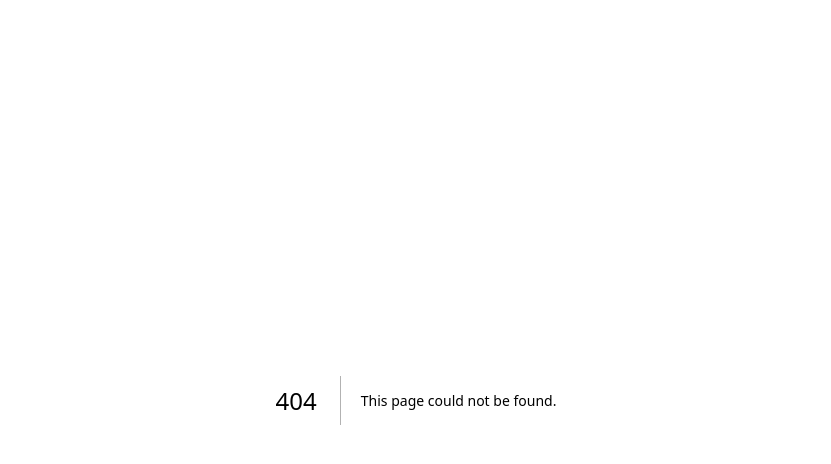
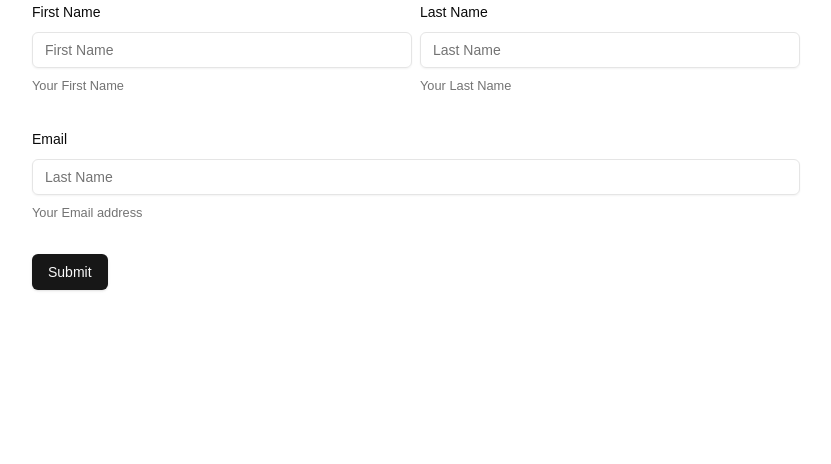
Before and after one commit to dingtingli/nextjs-form, a Next.js app: page /form01 in a window 1280 px wide. Before the commit this address had no page. Shown: the top 464 px of the page, without its empty margins (224-1055 px from the left). Built offline with nearby package versions, Linux system fonts and the light colour scheme.

Commit message:
add form01

```diff
--- /dev/null
+++ b/src/app/form01/form01.tsx
@@ -0,0 +1,79 @@
+"use client";
+
+import { useForm } from "react-hook-form";
+import { z } from "zod";
+import { schema } from "./formSchema";
+import { zodResolver } from "@hookform/resolvers/zod";
+import { Form, FormControl, FormDescription, FormField, FormItem, FormLabel, FormMessage } from "@/components/ui/form";
+import { Input } from "@/components/ui/input";
+import { Button } from "@/components/ui/button";
+
+type formSchema = z.output<typeof schema>;
+
+function onSubmit(data: formSchema) {
+    console.log(data);
+}
+
+export default function Form01() {
+
+    const form = useForm<formSchema>({
+        resolver: zodResolver(schema),
+        defaultValues: {
+            first: "",
+            last: "",
+            email: "",
+        },
+    });
+
+    return (
+        <Form {...form}>
+            <form className="space-y-8" onSubmit={form.handleSubmit(onSubmit)}>
+                <div className="flex gap-2">
+                    <FormField
+                        control={form.control}
+                        name="first"
+                        render={({ field }) => (
+                            <FormItem className="w-full">
+                                <FormLabel>First Name</FormLabel>
+                                <FormControl>
+                                    <Input {...field} placeholder="First Name" />
+                                </FormControl>
+                                <FormDescription>Your First Name</FormDescription>
+                                <FormMessage />
+                            </FormItem>
+                        )}
+                    />
+                    <FormField
+                        control={form.control}
+                        name="last"
+                        render={({ field }) => (
+                            <FormItem className="w-full">
+                                <FormLabel>Last Name</FormLabel>
+                                <FormControl>
+                                    <Input {...field} placeholder="Last Name" />
+                                </FormControl>
+                                <FormDescription>Your Last Name</FormDescription>
+                                <FormMessage />
+                            </FormItem>
+                        )}
+                    />
+                </div>
+                <FormField
+                    control={form.control}
+                    name="email"
+                    render={({ field }) => (
+                        <FormItem >
+                            <FormLabel>Email</FormLabel>
+                            <FormControl>
+                                <Input {...field} placeholder="Last Name" />
+                            </FormControl>
+                            <FormDescription>Your Email address</FormDescription>
+                            <FormMessage />
+                        </FormItem>
+                    )}
+                />
+                <Button type="submit">Submit</Button>
+            </form>
+        </Form>
+    );
+}
--- /dev/null
+++ b/src/app/form01/formSchema.ts
@@ -0,0 +1,7 @@
+import { z } from "zod";
+
+export const schema = z.object({
+    first:z.string().trim().min(1,{message:"First Name is required"}),
+    last:z.string().trim().min(1,{message:"Last Name is required"}),
+    email:z.string().trim().email({message:"invalid email address."}),
+});
--- /dev/null
+++ b/src/app/form01/page.tsx
@@ -0,0 +1,9 @@
+import Form01 from "./form01";
+
+export default function Form01Page() {
+    return (
+        <div className="max-w-3xl mx-auto">
+            <Form01 />
+        </div>
+    )
+}
```
Also changed, not shown: 1 other file (tests, documents, lock files or other folders).
